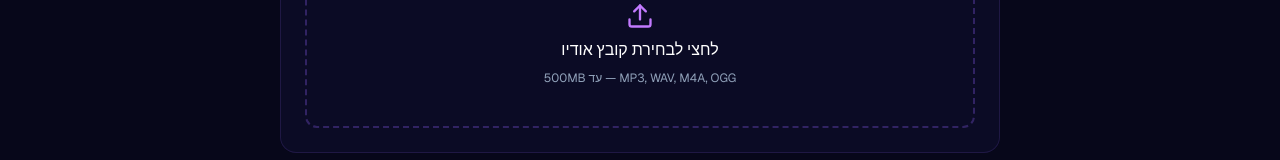
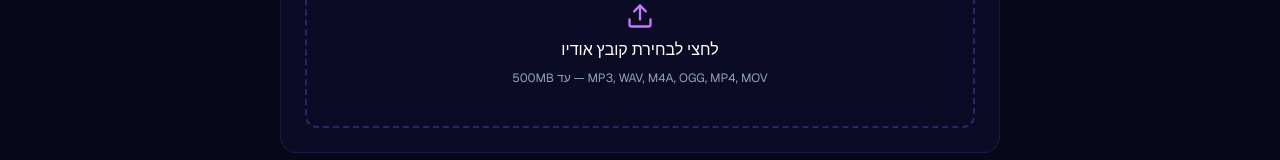
Before and after one commit to ordonal92-sudo/podcast-studio, a Next.js app: page /dashboard/upload in a window 1280 px wide. Shown: the part 289-449 px from the top of the page. Built offline with nearby package versions, Linux system fonts and the light colour scheme.

Commit message:
fix: allow video file selection, remove required on description, explicit xhr.timeout=0

```diff
--- a/src/app/dashboard/upload/page.tsx
+++ b/src/app/dashboard/upload/page.tsx
@@ -117,6 +117,7 @@ export default function UploadPage() {
         xhr.onload = () => {
           try { resolve(JSON.parse(xhr.responseText)); } catch { reject(new Error("Invalid server response")); }
         };
+        xhr.timeout = 0; // no browser-side timeout — let Railway handle it
         xhr.onerror = () => reject(new Error("שגיאת רשת — ודאי שיש חיבור לאינטרנט"));
         xhr.ontimeout = () => reject(new Error("ההעלאה ארכה יותר מדי זמן"));
         xhr.open("POST", "/api/upload");
@@ -286,7 +287,7 @@ export default function UploadPage() {
               <Mic2 size={15} className="inline mr-2 text-purple-400" />
               קובץ אודיו *
             </label>
-            <input ref={audioInputRef} type="file" accept="audio/*" onChange={handleAudioChange} className="hidden" />
+            <input ref={audioInputRef} type="file" accept="audio/*,video/*" onChange={handleAudioChange} className="hidden" />
             {audioFile ? (
               <div className="flex items-center gap-4 p-4 rounded-xl"
                 style={{ background: "rgba(16,185,129,0.08)", border: "1px solid rgba(16,185,129,0.2)" }}>
@@ -309,7 +310,7 @@ export default function UploadPage() {
                 style={{ borderColor: "rgba(139,92,246,0.3)" }}>
                 <Upload size={28} className="text-purple-400" />
                 <span className="text-white font-medium">לחצי לבחירת קובץ אודיו</span>
-                <span className="text-xs text-slate-400">MP3, WAV, M4A, OGG — עד 500MB</span>
+                <span className="text-xs text-slate-400">MP3, WAV, M4A, OGG, MP4, MOV — עד 500MB</span>
               </button>
             )}
           </div>
@@ -337,7 +338,6 @@ export default function UploadPage() {
                 value={description}
                 onChange={(e) => setDescription(e.target.value)}
                 placeholder="Short episode description (shown in podcast apps)"
-                required
                 rows={3}
                 className="w-full px-4 py-2.5 rounded-xl text-white text-sm outline-none resize-none"
                 style={{ background: "rgba(255,255,255,0.06)", border: "1px solid rgba(139,92,246,0.2)" }}
```
